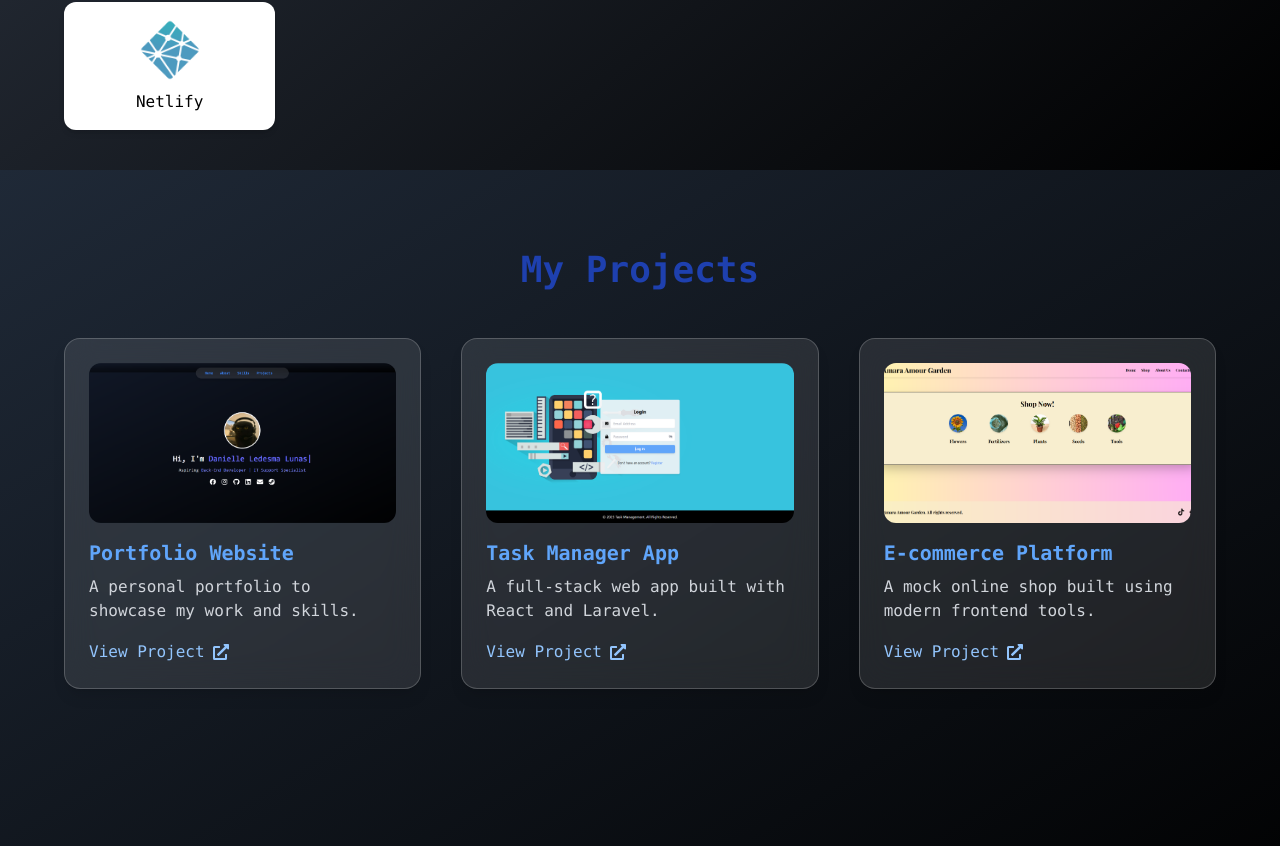
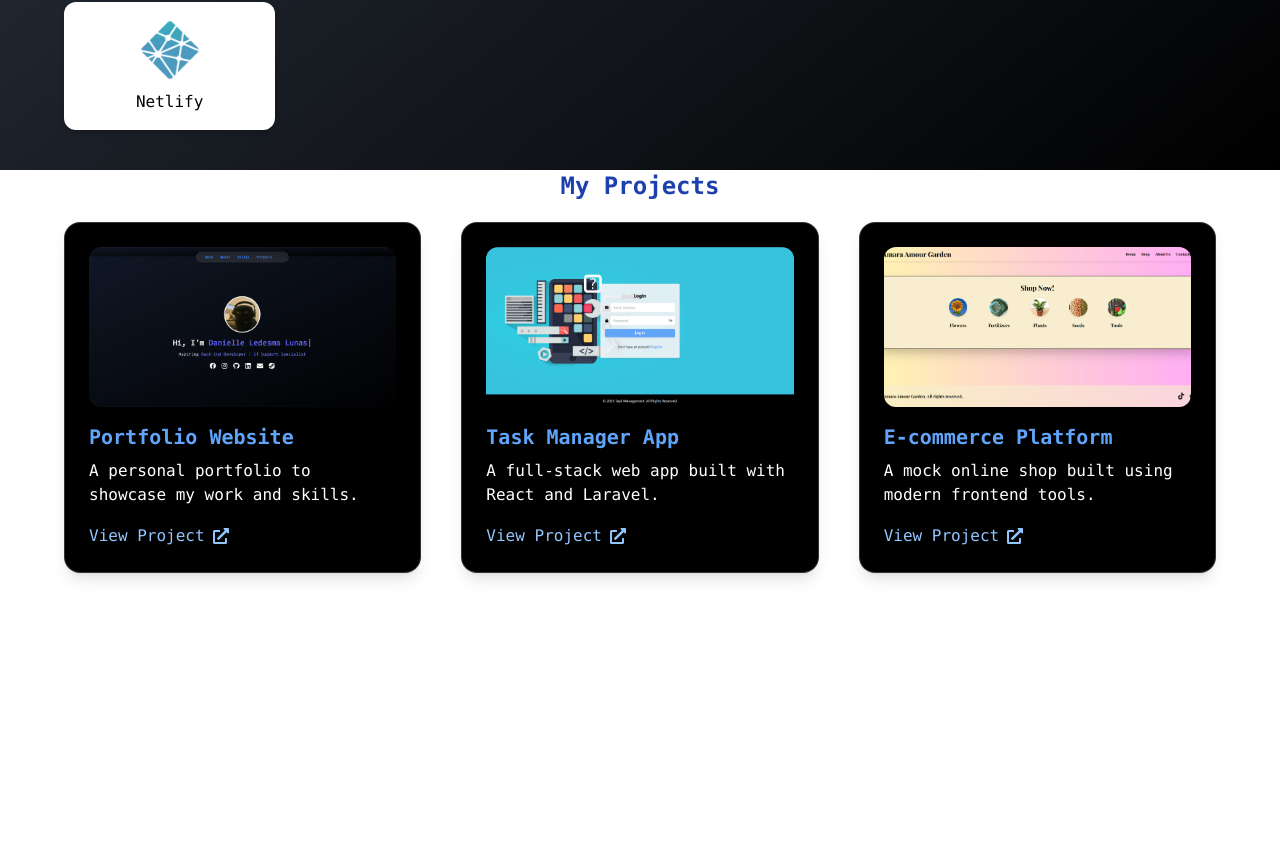
Before and after one commit to miracl3-dreams/my-portfolio, a React (Vite) app: page / in a window 1280 px wide. Shown: the part 2454-3300 px from the top of the page. Built offline with nearby package versions, Linux system fonts and the light colour scheme.

Commit message:
feat: the color of text in darkmode

```diff
--- a/src/pages/Projects.jsx
+++ b/src/pages/Projects.jsx
@@ -25,9 +25,10 @@ const projects = [
 
 const Project = () => {
   return (
-    <div className="min-h-screen bg-gradient-to-br from-gray-800 to-black px-6 py-20 text-white">
-      <h2 className="text-4xl font-bold text-center mb-12 text-blue-800 font-mono">My Projects</h2>
-
+    <div className="min-h-screen bg-white dark:bg-gray-900 text-black dark:text-white px-6">
+      <h2 className="text-2xl font-bold text-center mb-5 text-blue-800 font-mono">
+        My Projects
+      </h2>
       <div className="grid gap-10 md:grid-cols-2 lg:grid-cols-3 max-w-6xl mx-auto">
         {projects.map((project, index) => (
           <motion.div
@@ -35,7 +36,7 @@ const Project = () => {
             initial={{ opacity: 0, y: 30 }}
             animate={{ opacity: 1, y: 0 }}
             transition={{ delay: index * 0.2, duration: 0.6 }}
-            className="bg-white/10 backdrop-blur-lg border border-white/20 p-6 rounded-2xl shadow-lg hover:shadow-xl transition-all"
+            className="bg-black backdrop-blur-lg border border-white/20 p-6 rounded-2xl shadow-lg hover:shadow-xl transition-all"
           >
             {project.image && (
               <img
@@ -47,7 +48,7 @@ const Project = () => {
             <h3 className="text-xl font-semibold text-blue-400 mb-2 font-mono">
               {project.title}
             </h3>
-            <p className="text-gray-300 mb-4 font-mono">{project.description}</p>
+            <p className="text-white mb-4 font-mono">{project.description}</p>
             <a
               href={project.link}
               className="inline-flex items-center text-blue-300 font-mono font-medium hover:underline"
```
